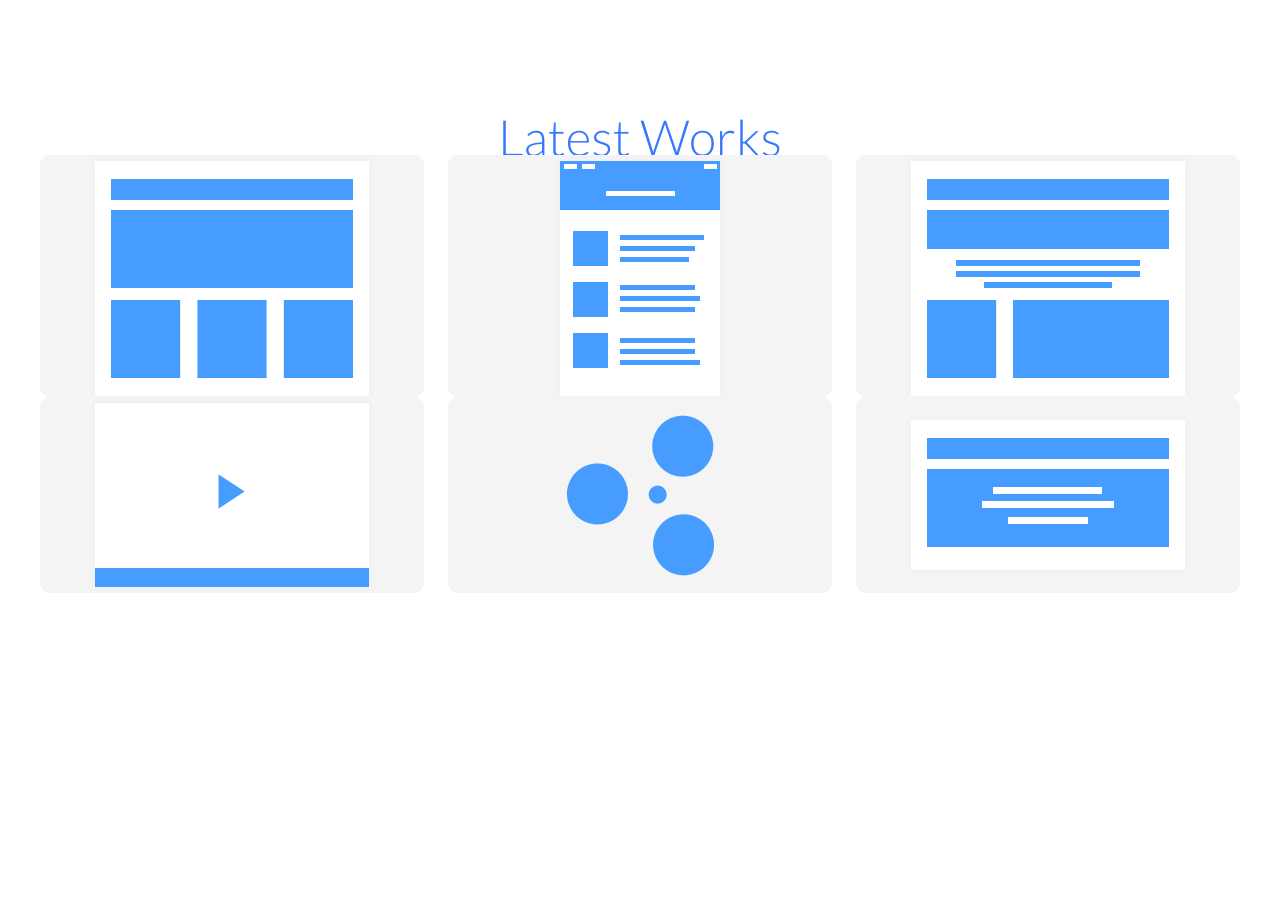
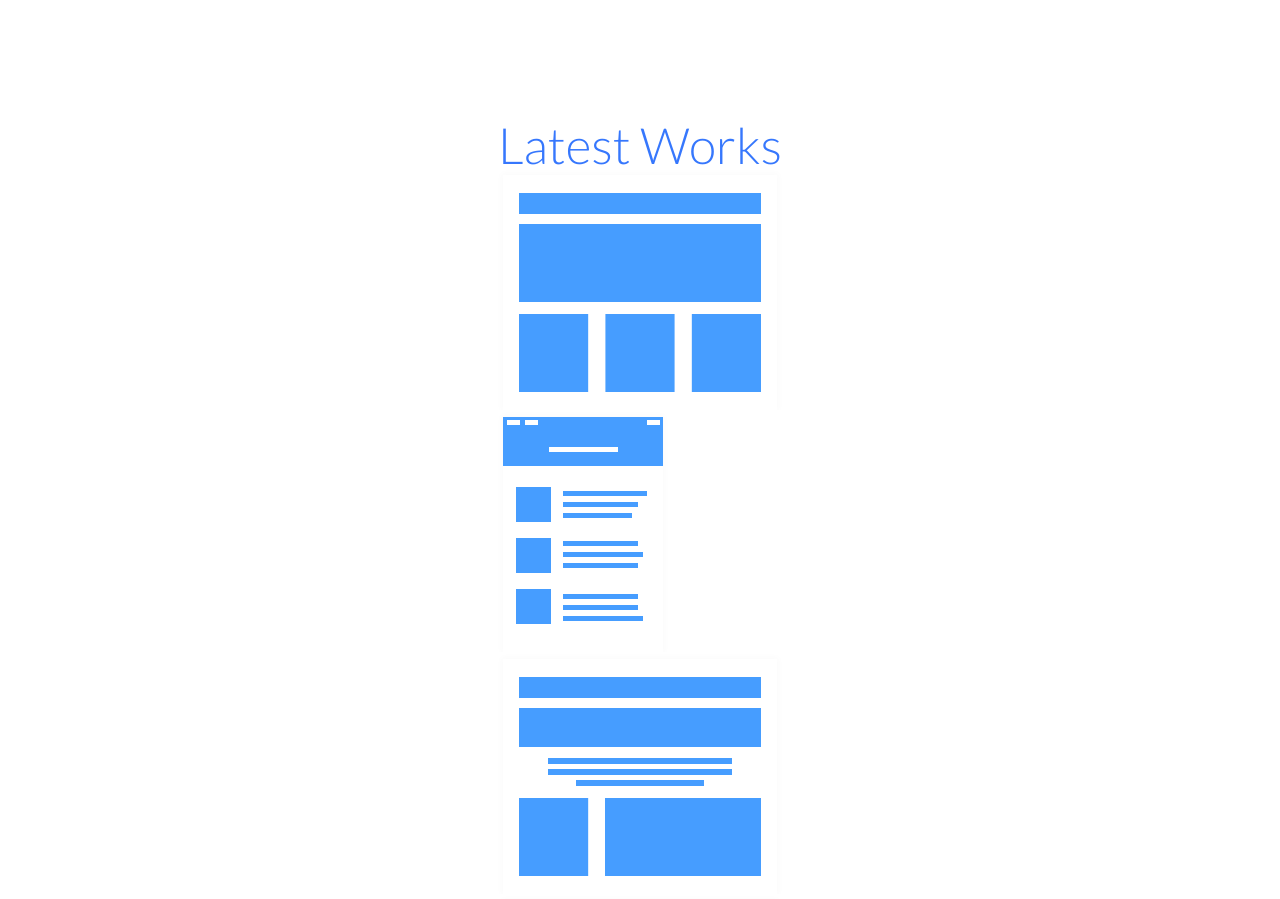
Before and after one commit to Andretan322/teamBeetroot, a website: page index.html in a window 1280 px wide. Shown: the part 780-1679 px from the top of the page. Drawn offline with nearby package versions, Linux system fonts and the light colour scheme; files that its build step writes are made by us from their sources.

Commit message:
new changes for latest works block, after review

```diff
--- a/index.html
+++ b/index.html
@@ -1,6 +1,5 @@
 <!DOCTYPE html>
 <html lang="en">
-
   <head>
     <meta charset="UTF-8" />
     <meta http-equiv="X-UA-Compatible" content="IE=edge" />
@@ -30,14 +29,26 @@
 
         <div class="page__latest latest">
           <div class="container">
-          <div class="title__latest-works title">Latest Works</div>
-          <div class="content_latest-works">
-            <div class="imgBack"><img src="./img/works/top_left.png" id="a" alt=""></div>
-            <div class="imgBack"><img src="./img/works/top_center.png" id="b" alt=""></div>
-            <div class="imgBack"><img src="./img/works/top_right.png" id="c" alt=""></div>
-            <div class="imgBack"><img src="./img/works/bottom_left.png" id="d" alt=""></div>
-            <div class="imgBack"><img src="./img/works/bottom_center.png" id="e" alt=""></div>
-            <div class="imgBack"><img src="./img/works/bottom_right.png" id="f" alt=""></div>
+            <div class="latest__title title">Latest Works</div>
+            <div class="latest__row">
+              <div class="latest__block">
+                <img src="./img/works/top_left.png" alt="top_left" />
+              </div>
+              <div class="latest__block">
+                <img src="./img/works/top_center.png" alt="top_center" />
+              </div>
+              <div class="latest__block">
+                <img src="./img/works/top_right.png" alt="top_right" />
+              </div>
+              <div class="latest__block">
+                <img src="./img/works/bottom_left.png" alt="bottom_left" />
+              </div>
+              <div class="latest__block">
+                <img src="./img/works/bottom_center.png" alt="bottom_center" />
+              </div>
+              <div class="latest__block">
+                <img src="./img/works/bottom_right.png" alt="bottom_right" />
+              </div>
             </div>
           </div>
         </div>
@@ -52,5 +63,4 @@
       </footer>
     </div>
   </body>
-
 </html>
```
Lines whose indentation alone changed are shown as unchanged.
